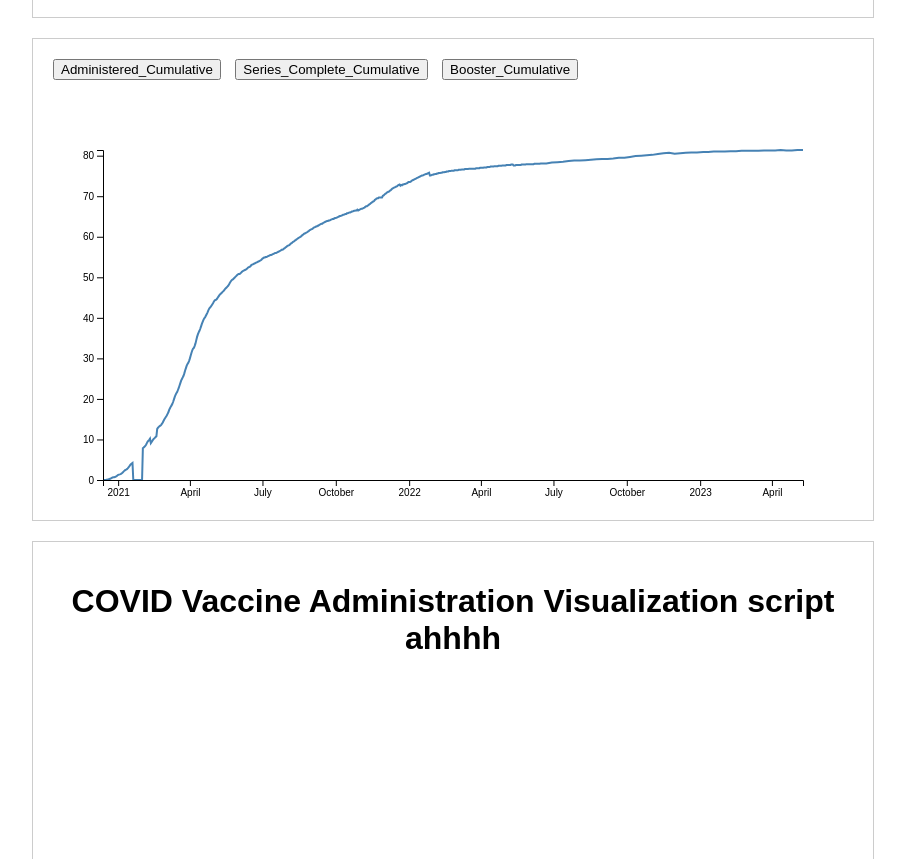
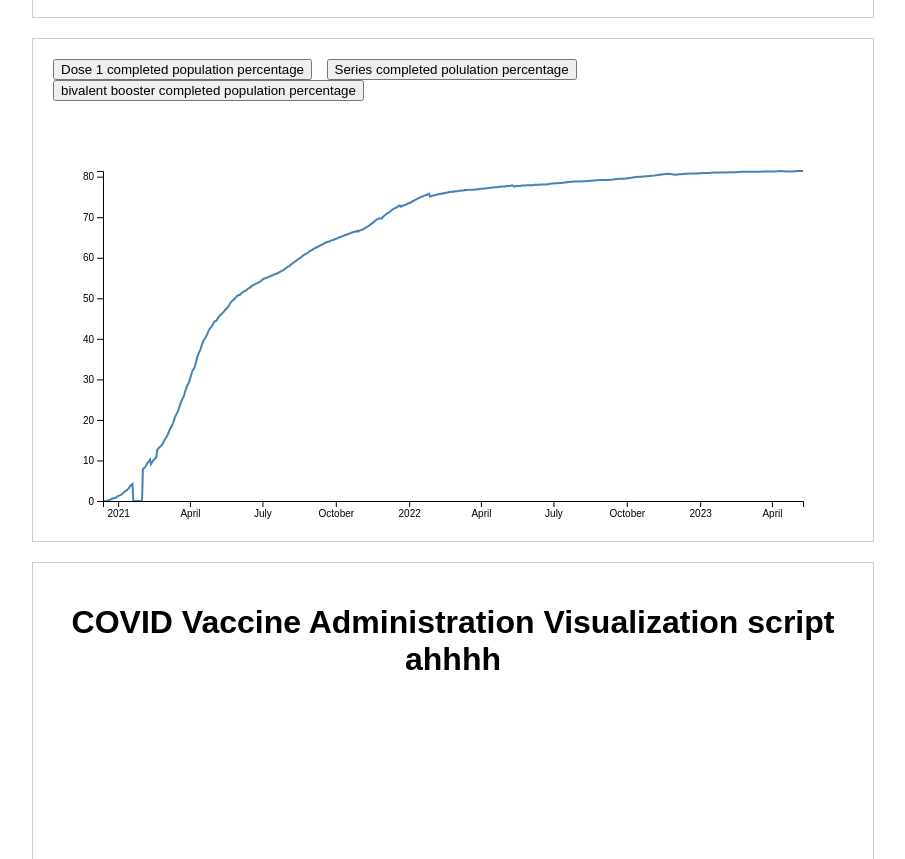
Before and after one commit to DitongMo/test, a plain HTML site: page index.html in a window 1280 px wide. Shown: the part 1219-2078 px from the top of the page, without its empty margins (187-1092 px from the left). Drawn offline with nearby package versions, Linux system fonts and the light colour scheme.

Commit message:
Update index.html

```diff
--- a/index.html
+++ b/index.html
@@ -21,9 +21,9 @@
 
 
   <div class="container">
-    <button id="administered-button">Administered_Cumulative</button>
-    <button id="series-complete-button">Series_Complete_Cumulative</button>
-    <button id="booster-button">Booster_Cumulative</button>
+    <button id="administered-button">Dose 1 completed population percentage </button>
+    <button id="series-complete-button">Series completed polulation percentage</button>
+    <button id="booster-button">bivalent booster completed population percentage</button>
     <div id="chart2"></div>
   </div>
 
```
